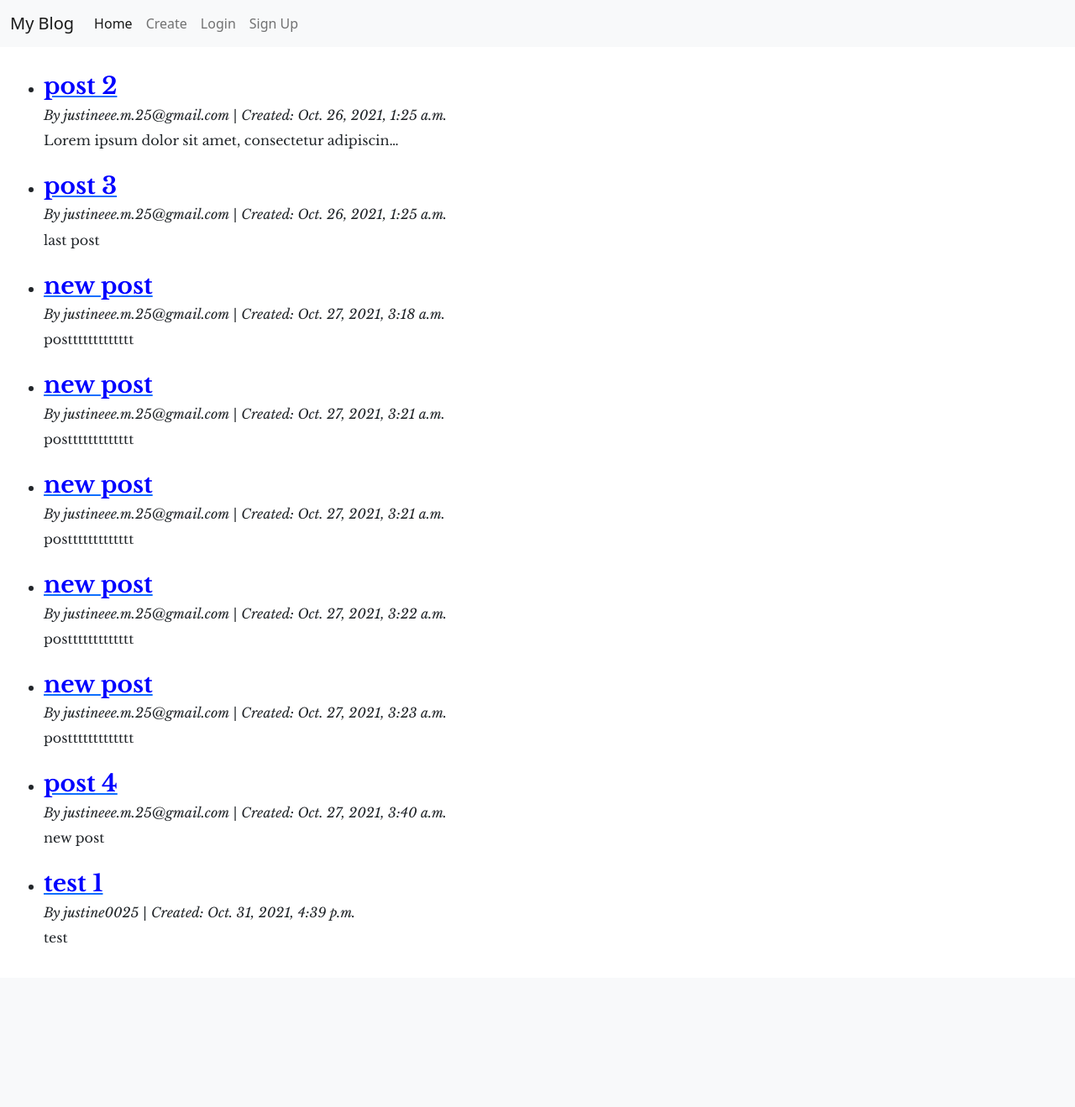
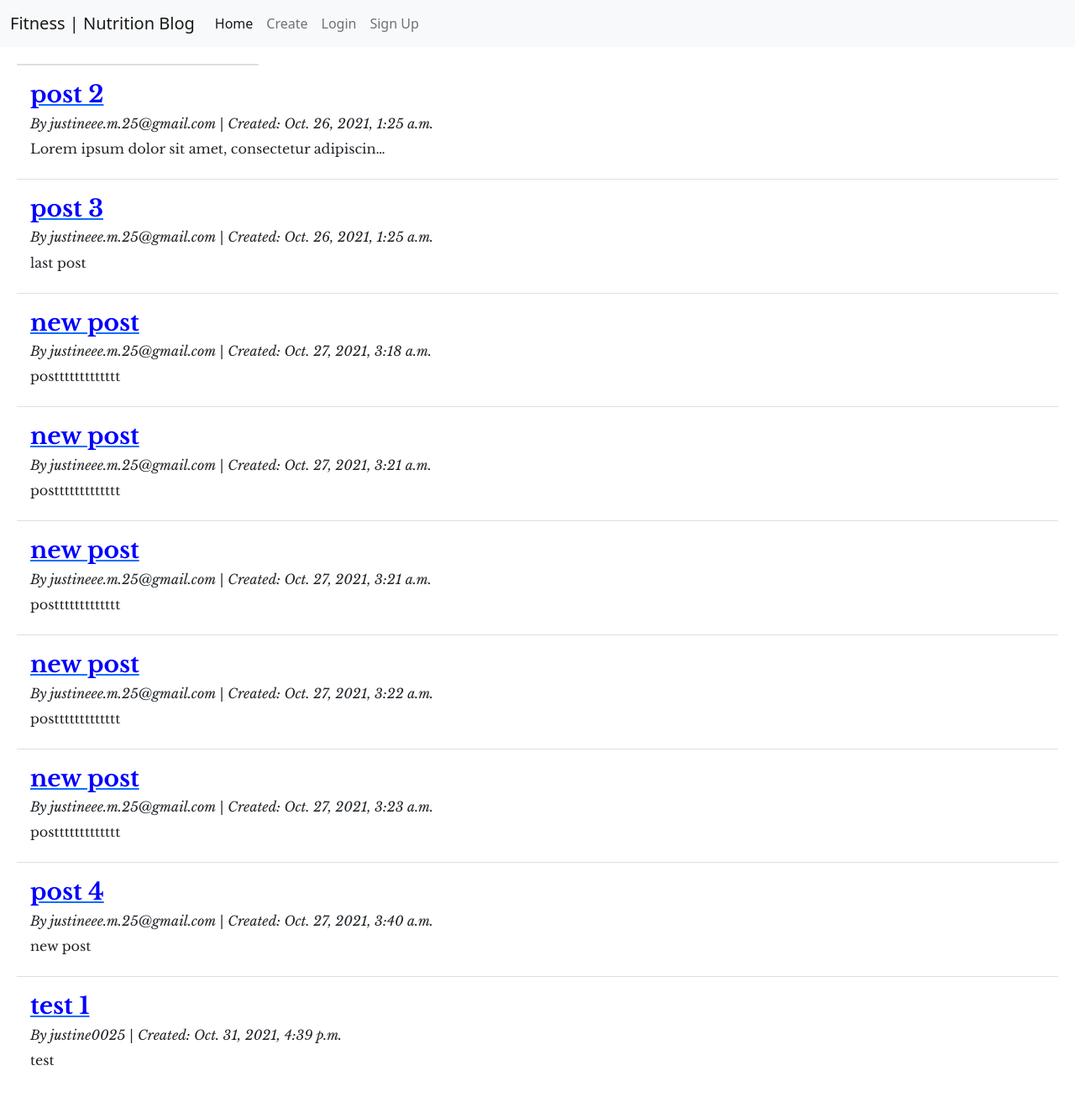
Before and after one commit to justinemrivera/blog, a Django app: page / in a window 1280 px wide. Shown: the whole page at 84% size. Before the commit the page ends 1124 px from the top, so only its background shows below. Run offline with Django 3.2, Linux system fonts and the light colour scheme; data comes from the database, SQL or seed files in the repository; both versions use the stored data as it was after the commit.

Commit message:
bootstrap template

```diff
--- /dev/null
+++ b/static/css/post_list.css
@@ -0,0 +1,5 @@
+.list-group-item {
+    background-color: rgb(92, 92, 247);
+
+
+}
--- a/templates/base.html
+++ b/templates/base.html
@@ -18,7 +18,7 @@ crossorigin="anonymous">
 <body>
     <nav class="navbar navbar-expand-lg navbar-light bg-light">
         <div class="container-fluid">
-          <a class="navbar-brand" href="{% url 'home' %}">My Blog</a>
+          <a class="navbar-brand" href="{% url 'home' %}">Fitness | Nutrition Blog</a>
           <button class="navbar-toggler" type="button" data-bs-toggle="collapse" data-bs-target="#navbarNav" aria-controls="navbarNav" aria-expanded="false" aria-label="Toggle navigation">
             <span class="navbar-toggler-icon"></span>
           </button>
--- a/templates/post_list.html
+++ b/templates/post_list.html
@@ -1,11 +1,14 @@
 {% extends 'base.html' %}
+{% load static %}
+<link rel="stylesheet" href="{%static 'css/post_list.css' %}">
 
 {% block title %}Posts{% endblock title %}
 
 {% block content %}
-<ul>
+<div class="card" style="width: 18rem;"></div>
+<ul class="list-group list-group-flush">
     {% for post in post_list %}
-    <li>
+    <li class="list-group-item">
         <a href="{% url 'post_detail' post.id %}"><h3>{{ post.title }}</h3></a>
         <h6>By {{ post.author }} | Created: {{ post.created_at }}</h6>
         <p>{{ post.body |truncatechars:50   }} </p>
@@ -13,4 +16,5 @@
     </li>
     {% endfor %}
 </ul>
+</div>
 {% endblock content %}
```
Also changed, not shown: db.sqlite3.
